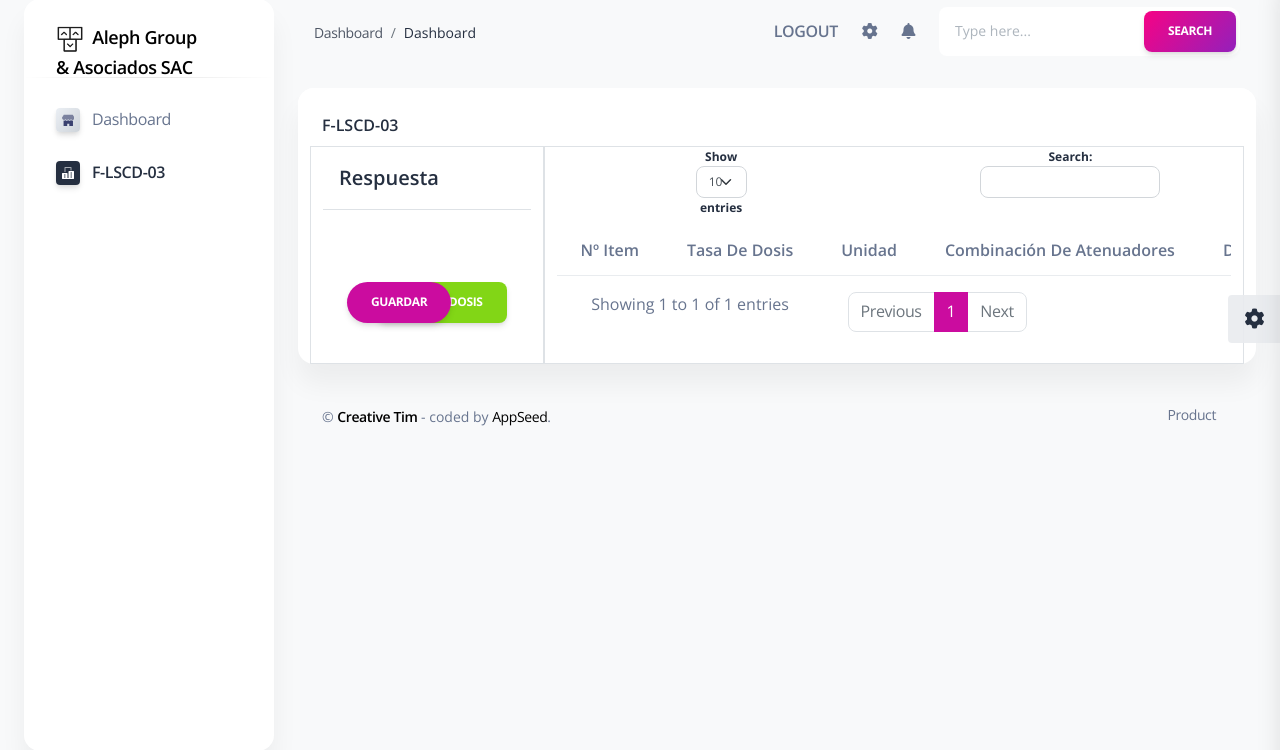
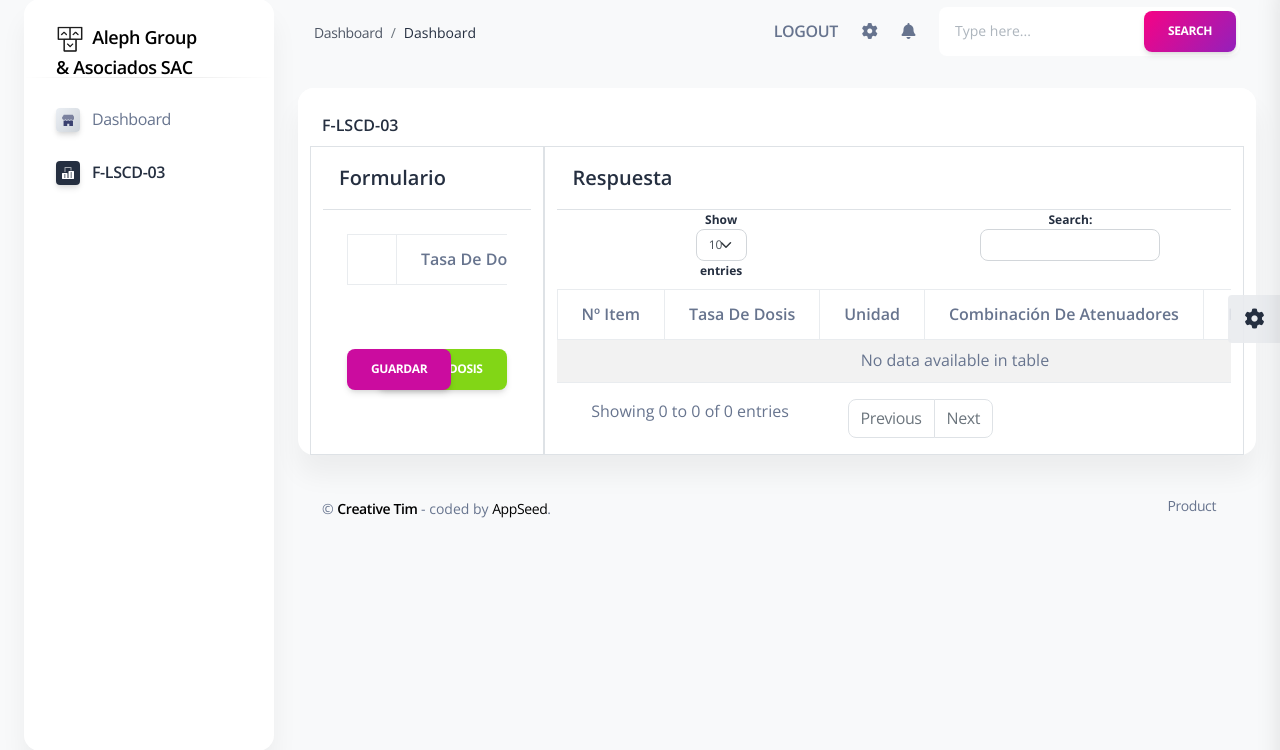
Before and after one commit to Excelion29/Alephsac_Django, a Django app: page /tables.html in a window 1280 px wide. Shown: the part 25-775 px from the top of the page. Run offline with Django 3.2, Linux system fonts and the light colour scheme; the visitor is signed in with stand-in values (Sample User, id 1); lists and menus that the app fills with data are empty; some libraries are stand-ins or nearby versions.

Commit message:
cambios 18:01

```diff
--- a/apps/home/urls.py
+++ b/apps/home/urls.py
@@ -3,8 +3,11 @@
 Copyright (c) 2019 - present AppSeed.us
 """
 
+from unicodedata import name
 from django.urls import path, re_path
 from apps.home import views
+from apps.home.F_LSCD_03.views import (F_LSCD_03)
+from django.conf.urls import url
 
 urlpatterns = [
 
@@ -14,4 +17,9 @@ urlpatterns = [
     # Matches any html file
     re_path(r'^.*\.*', views.pages, name='pages'),
 
+     url(
+        r'^$',
+        F_LSCD_03.as_view(),
+        name='F_LSCD_03',
+    ),
 ]
--- a/apps/home/views.py
+++ b/apps/home/views.py
@@ -3,11 +3,15 @@
 Copyright (c) 2019 - present AppSeed.us
 """
 
+from turtle import title
+from urllib import request
 from django import template
 from django.contrib.auth.decorators import login_required
-from django.http import HttpResponse, HttpResponseRedirect
+from django.http import HttpResponse, HttpResponseRedirect, JsonResponse
 from django.template import loader
 from django.urls import reverse
+from django.views.generic import TemplateView
+from pprint import pprint
 
 
 @login_required(login_url="/login/")
--- /dev/null
+++ b/apps/static/assets/js/FLSCD/table-create03.js
@@ -0,0 +1,89 @@
+
+var HeadLSCD3 = new Array();
+HeadLSCD3 = ['', 'Tasa de dosis'];
+
+function createTableLSCD036() {
+    var empTable = document.createElement('table');
+    empTable.setAttribute('id', 'TableLSCD03');
+    empTable.setAttribute('mame', 'TableLSCD03');
+    empTable.setAttribute('class', 'table table-striped table-bordered table-sm dt-responsive');
+    empTable.setAttribute('cellspacing', '0');
+    empTable.setAttribute('width', '100%');
+    var empThead = document.createElement('thead');
+    empThead.setAttribute('class', 'thead-dark');
+    var tr = empThead.insertRow(-1);
+    for (var h = 0; h < HeadLSCD3.length; h++) {
+        var th = document.createElement('th');
+        th.setAttribute('class','sorting sorting_asc');
+        th.innerHTML = HeadLSCD3[h];
+        tr.appendChild(th);
+    }
+    var div = document.getElementById('cont');
+    var empTbody = document.createElement('tbody');
+    empTable.appendChild(empThead);
+    empTable.appendChild(empTbody);
+    div.appendChild(empTable);
+};
+function addDosis(){
+    var empTab = document.getElementById('TableLSCD03');
+    var empTbody = empTab.children[1];
+    var rowCnt = empTbody.rows.length;
+    var tr = empTbody.insertRow(rowCnt);
+    tr = empTbody.insertRow(rowCnt);
+
+    for (let c = 0; c < HeadLSCD3.length; c++) {
+        var td = document.createElement('td');
+        td = tr.insertCell(c);
+        if (c == 0) {
+            var i = document.createElement('i');
+            i.setAttribute('class','ni ni-fat-remove');
+            var span = document.createElement('span');
+            var button = document.createElement('button');
+            span.setAttribute('class','btn-inner--icon');
+            button.setAttribute('type', 'button');
+            button.setAttribute('class', 'btn btn-icon btn-2 btn-primary');
+            button.setAttribute('onclick', 'removeDosis(this)');
+            span.appendChild(i);
+            button.appendChild(span);
+            td.appendChild(button);
+        }
+        if (c == 1){
+            var ele = document.createElement('input');
+              ele.setAttribute('type', 'text');
+              ele.setAttribute('class', 'form-control');
+              ele.setAttribute('placeholder', 'Tasa');
+              ele.setAttribute('required','true');
+              ele.setAttribute('id', 'tasaVCV');
+              ele.setAttribute('name', 'tasaVCV[]');
+              td.appendChild(ele);
+        }
+    }
+}
+function removeDosis(oButton) {
+    var empTab = document.getElementById('TableLSCD03');
+    empTab.deleteRow(oButton.parentNode.parentNode.rowIndex);
+};
+
+
+$(function(){
+    $('#id_FLSCD_03').on('submit', function(){
+        var post_url = $("#id_FLSCD_03").data("post-url");
+
+        var formData = new FormData(this);
+
+        var oEstado = new FormData(document.forms.namedItem("estado"));
+
+        $.ajax({
+            url : post_url,
+            type: "POST",
+            data: formData,
+            processData: false,
+            contentType: false,
+            success: function(response){
+                var message = response.content.message
+                alert (message);
+            },
+        })
+        return false;
+    });
+});
--- a/apps/templates/home/tables.html
+++ b/apps/templates/home/tables.html
@@ -444,32 +444,32 @@
               <div class="col-3 border">
                 <div class="content" style="overflow-x: auto;white-space: nowrap;">
                   <div class="modal-header">
-                    <h5 class="modal-title">Respuesta</h5>
+                    <h5 class="modal-title">Formulario</h5>
                   </div>
-                  <form name="formLSCD03" method="POST">
+                  <form id="id_FLSCD_03" data-post-url="{% url 'F_LSCD_03' %}" method="POST">
+                    {% csrf_token %}
                     <div class="card-body">
                       <div class="author">
                           <div id="cont" class="table-responsive">
-
+                            <body onload="createTableLSCD036();"></body>
                           </div>
                       </div>
                     </div>
                     <div class="card-footer">
-                      <a type="button" style="float: right; color:white;" rel="tooltip" onclick="addDosis()" class="btn btn-success " data-original-title="" title="">
-                        Añadir Dosis</i>
-                      </a>
-                      <input type="hidden" name="consulta" value="tasa_dosis_requerida">
-                      <button type="submit" class="btn btn-primary btn-round" >Guardar</button>
+                      <a type="button" style="float: right; color:white;" rel="tooltip" onclick="addDosis()" class="btn btn-success" data-original-title="" title="">Añadir Dosis</i></a>
+                      <button type="submit" class="btn btn-primary" >Guardar</button>
                     </div>
                   </form>
                 </div>
               </div>
 
               <div class="col-9 border">
-                <div class="table-responsive p-0">
-                  <div class="dataTable-wrapper dataTable-loading no-footer sortable fixed-height fixed-columns">
-                    <table class="table align-items-center justify-content-center mb-0" id="example">
-                      <thead>
+                <div class="content" style="overflow-x: auto;white-space: nowrap;">
+                  <div class="modal-header">
+                    <h5 class="modal-title">Respuesta</h5>
+                  </div>
+                  <table id="example" class="table table-striped table-bordered" style="width:100%">
+                    <thead class="thead-inverse">
                       <tr>
                         <th>Nº Item</th>
                         <th>Tasa de dosis</th>
@@ -479,16 +479,8 @@
                       </tr>
                     </thead>
                     <tbody>
-                        <tr>
-                          <td scope="row"></td>
-                          <td></td>
-                          <td></td>
-                          <td></td>
-                          <td></td>
-                        </tr>
                     </tbody>
                   </table>
-                  </div>
                 </div>
               </div>
             </div>
@@ -505,6 +497,7 @@
 
 <!-- Specific JS goes HERE -->
 {% block javascripts %}
+<script src="/static/assets/js/FLSCD/table-create03.js"></script>
   <script>
     $(document).ready(function() {
         $('#example').DataTable();
```
Also changed, not shown: apps/home/F_LSCD_03/views.py (added, +19 -0 lines). Lines whose indentation alone changed are shown as unchanged.
